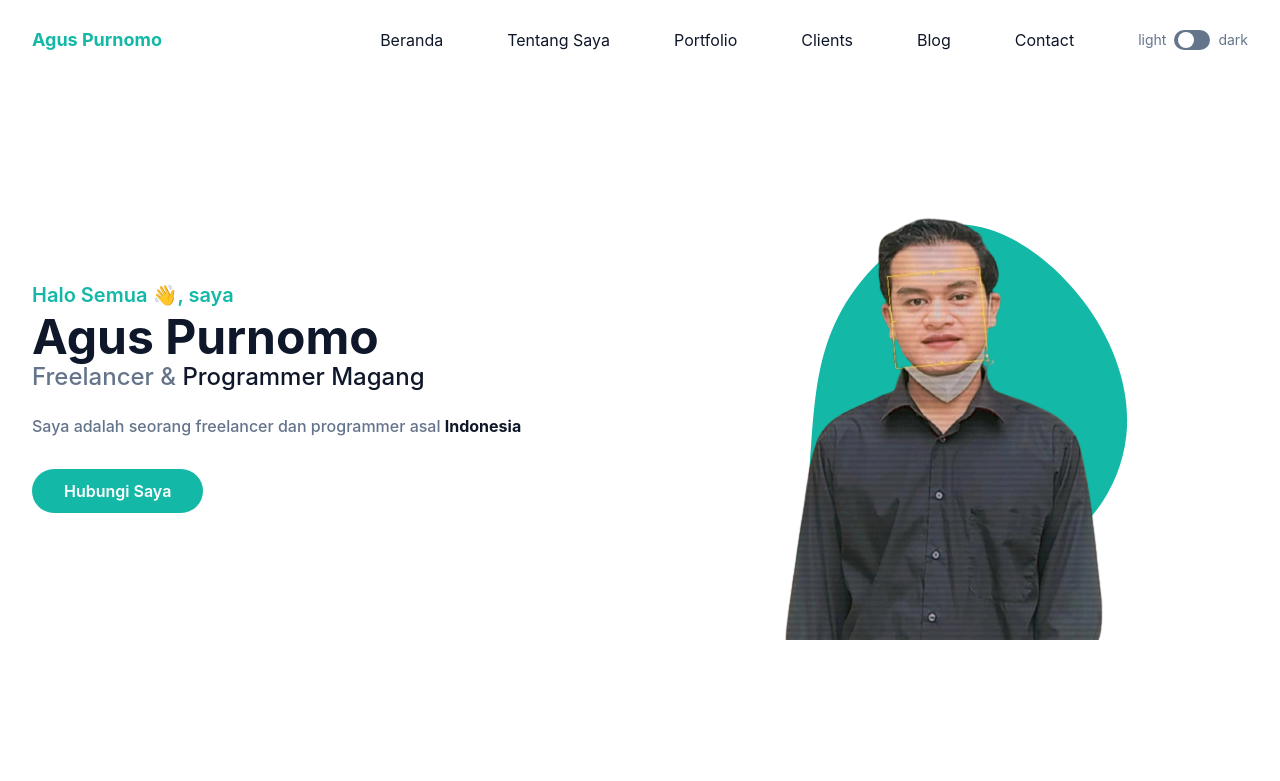
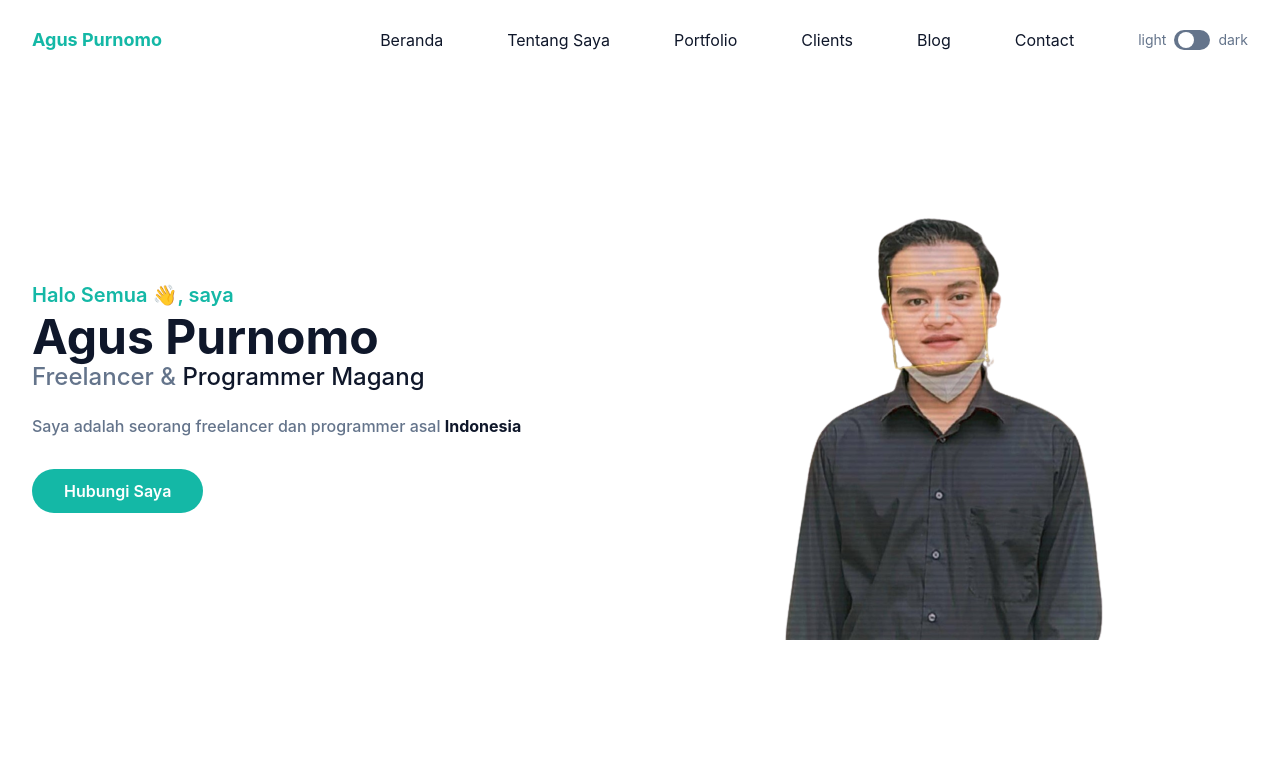
Before and after one commit to repositoriku/portofolio-agus-purnomo, a website: page index.html in a window 1280 px wide. Shown: the top 781 px of the page. Drawn offline with Linux system fonts and the light colour scheme.

Commit message:
web portfolio

```diff
--- a/index.html
+++ b/index.html
@@ -84,16 +84,9 @@
             <a href="https://wa.me/6289669141711" target="_blank" class="rounded-full bg-primary py-3 px-8 text-base font-semibold text-white transition duration-300 ease-in-out hover:opacity-80 hover:shadow-lg">Hubungi Saya</a>
           </div>
           <div class="w-full self-end px-4 lg:w-1/2">
-            <div class="relative mt-10 lg:right-20 lg:mt-9">
+            <div class="relative mt-10 lg:right-0 lg:mt-9">
               <img src="dist/img/agus.png" alt="Sandhika Galih" class="relative z-10 mx-auto max-w-full" />
               <span class="absolute bottom-0 left-1/2 -translate-x-1/2 md:scale-125">
-                <svg width="400" height="400" viewBox="0 0 200 200" xmlns="http://www.w3.org/2000/svg">
-                  <path
-                    fill="#14b8a6"
-                    d="M47.4,-51C59.2,-35.6,65.1,-17.8,63.4,-1.7C61.7,14.5,52.6,28.9,40.8,36.6C28.9,44.2,14.5,45,-2,47C-18.4,49,-36.8,52.1,-45.4,44.5C-53.9,36.8,-52.5,18.4,-51.2,1.3C-49.9,-15.8,-48.7,-31.7,-40.2,-47.1C-31.7,-62.4,-15.8,-77.3,1,-78.3C17.8,-79.2,35.6,-66.3,47.4,-51Z"
-                    transform="translate(100 100) scale(1.1)"
-                  />
-                </svg>
               </span>
             </div>
           </div>
```
